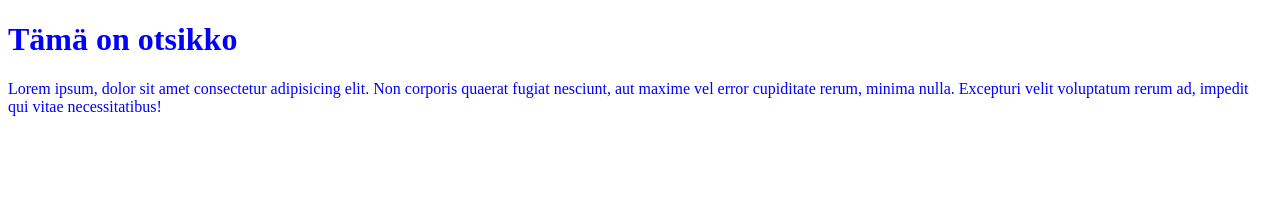
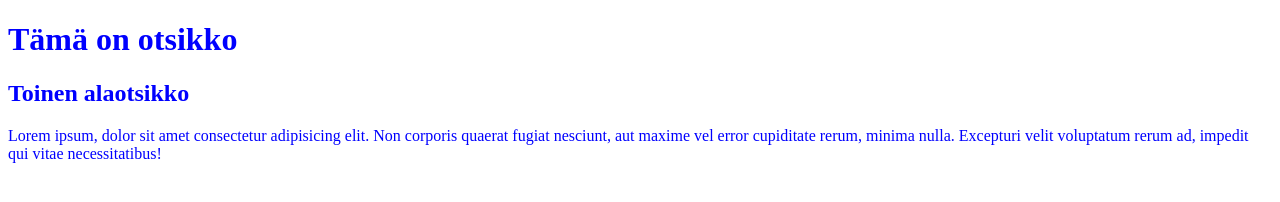
Before and after one commit to meijastiina/Web-tekniikat2022k, a plain HTML site: page 20220426/paths/pages/public/index.html in a window 1280 px wide. Drawn offline with Linux system fonts and the light colour scheme.

Commit message:
Merge testi

```diff
--- a/20220426/paths/pages/public/index.html
+++ b/20220426/paths/pages/public/index.html
@@ -9,6 +9,7 @@
 </head>
 <body>
     <h1>Tämä on otsikko</h1>
+    <h2>Toinen alaotsikko</h2>
     <p>Lorem ipsum, dolor sit amet consectetur adipisicing elit. Non corporis quaerat fugiat nesciunt, aut maxime vel error cupiditate rerum, minima nulla. Excepturi velit voluptatum rerum ad, impedit qui vitae necessitatibus!</p>
 </body>
 </html>
```
